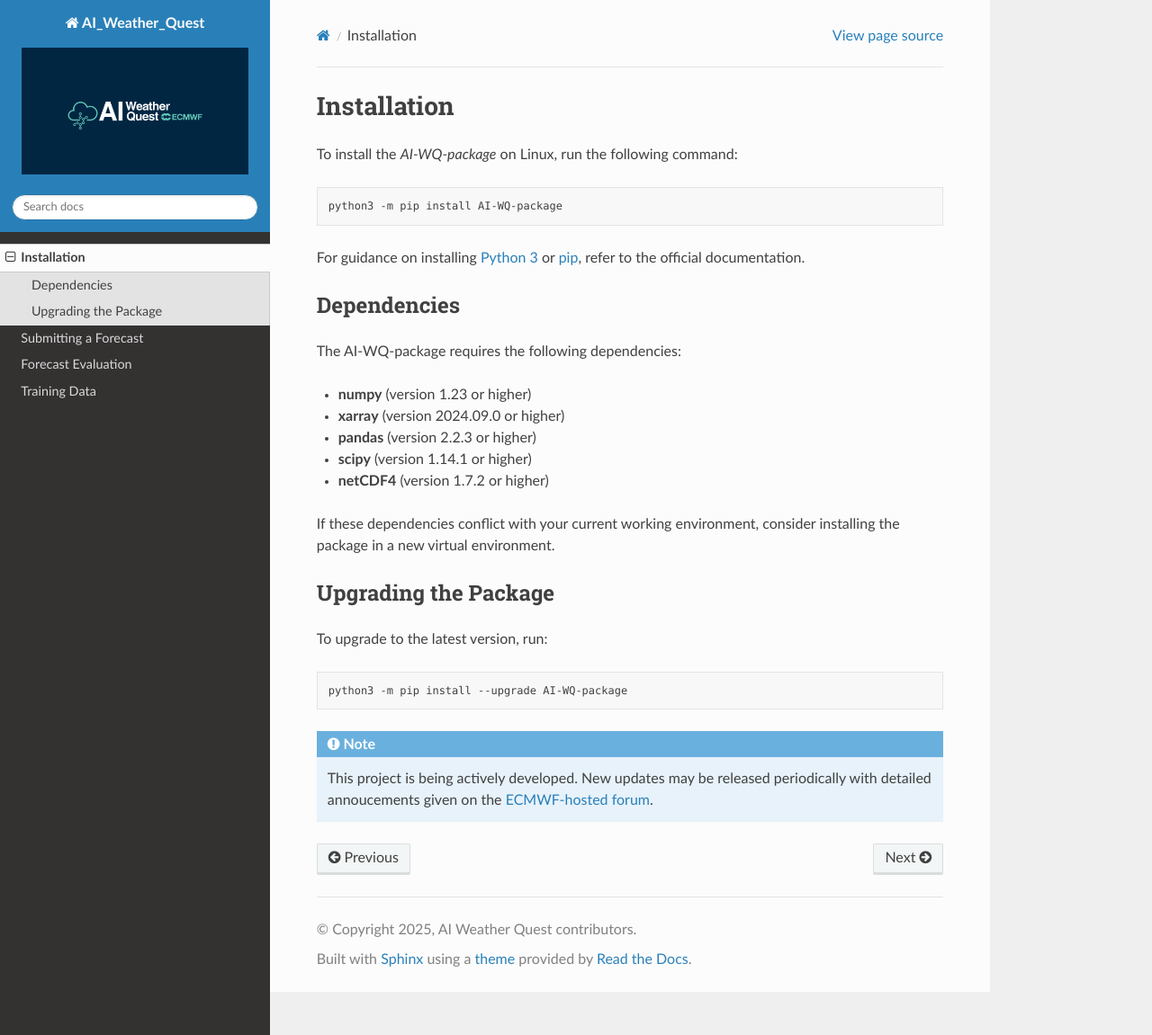
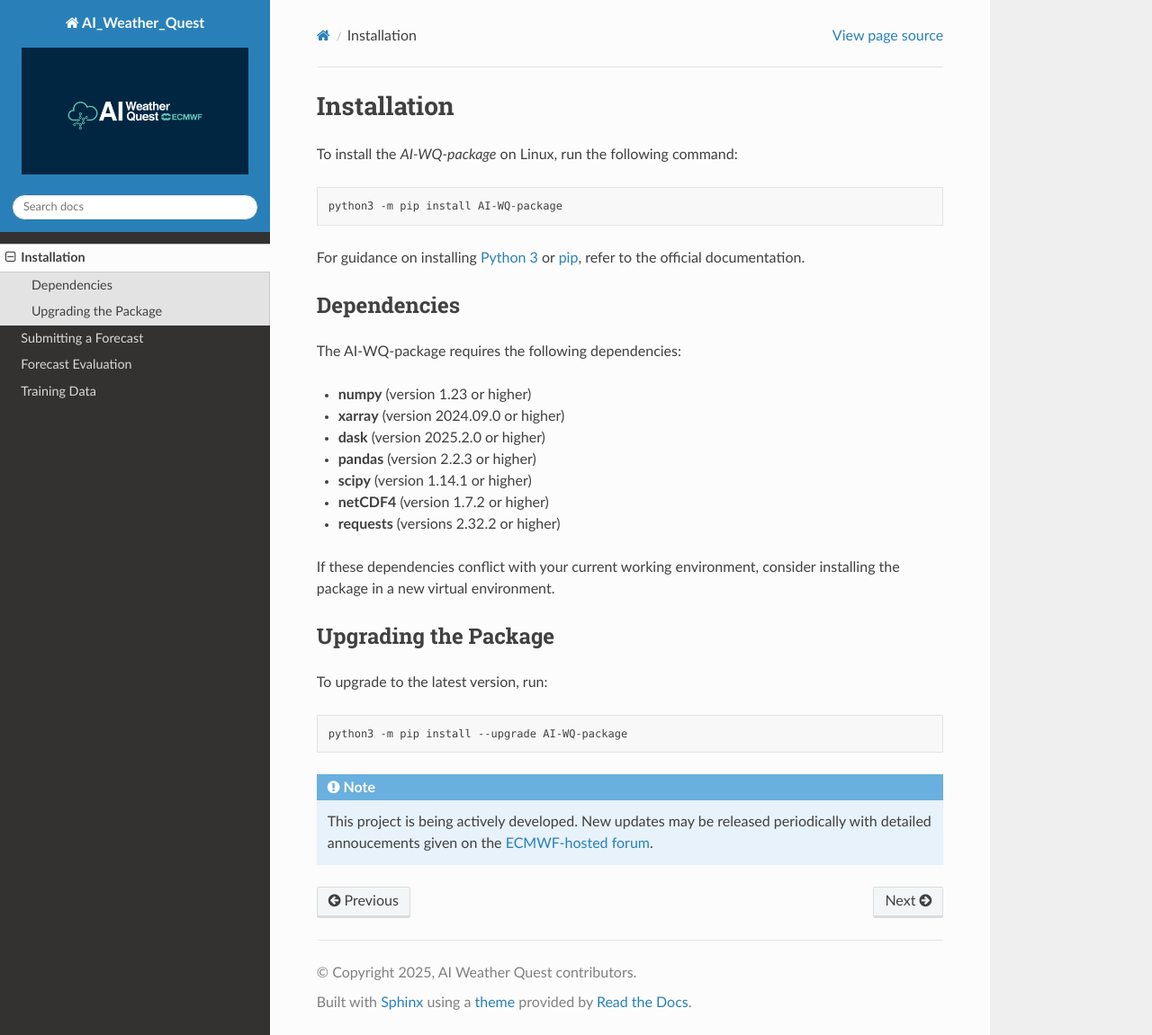
Before and after one commit to joshuatalib/AI_weather_quest, a Sphinx documentation site: the page built from docs/source/installation.rst, in a window 1280 px wide and 1151 px high. Shown: the whole window at 90% size. Built offline with Sphinx 7.4.7 and the Read the Docs theme 3.1.0, drawn with Linux system fonts in a browser that asks for light colours; pages that are not in the unit, such as notebooks, are missing from menus.

Commit message:
Update installation.rst

```diff
--- a/docs/source/installation.rst
+++ b/docs/source/installation.rst
@@ -20,9 +20,11 @@ The AI-WQ-package requires the following dependencies:
 
 - **numpy** (version 1.23 or higher)
 - **xarray** (version 2024.09.0 or higher)
+- **dask** (version 2025.2.0 or higher)
 - **pandas** (version 2.2.3 or higher)
 - **scipy** (version 1.14.1 or higher)
 - **netCDF4** (version 1.7.2 or higher)
+- **requests** (versions 2.32.2 or higher)
 
 If these dependencies conflict with your current working environment, consider installing the package in a new virtual environment.
 
```
